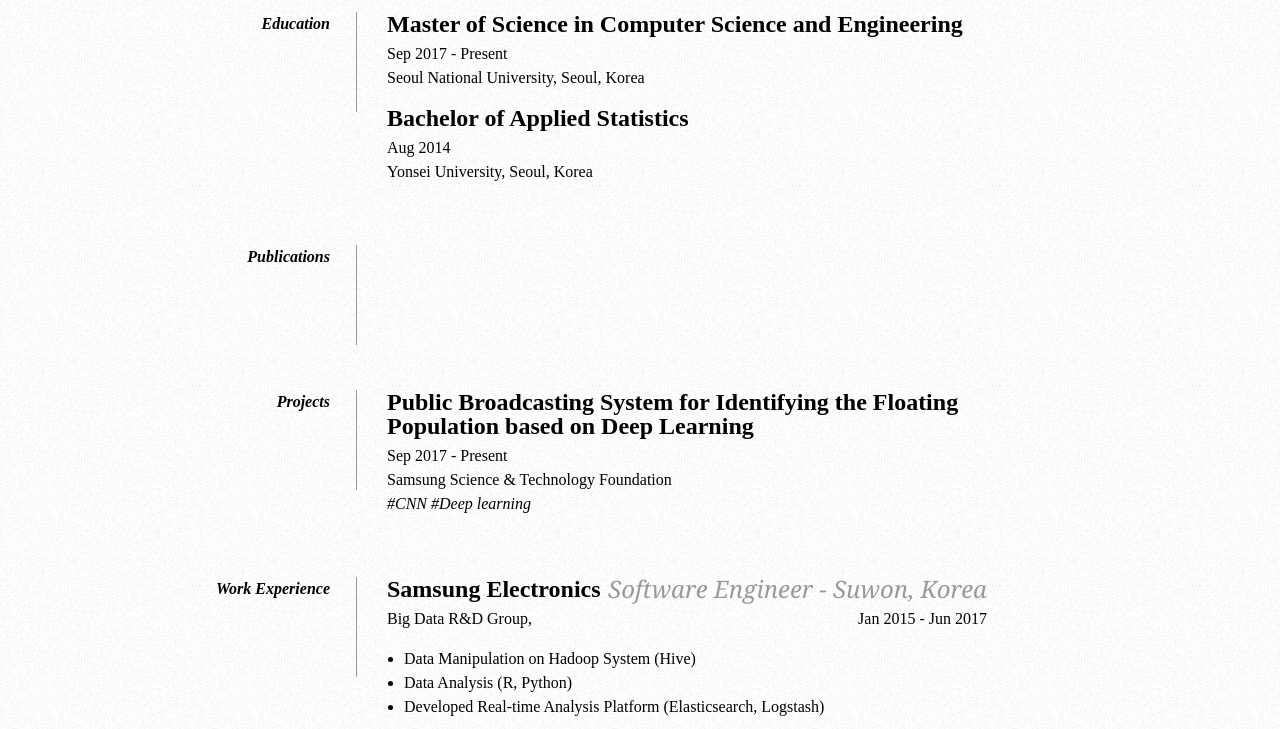
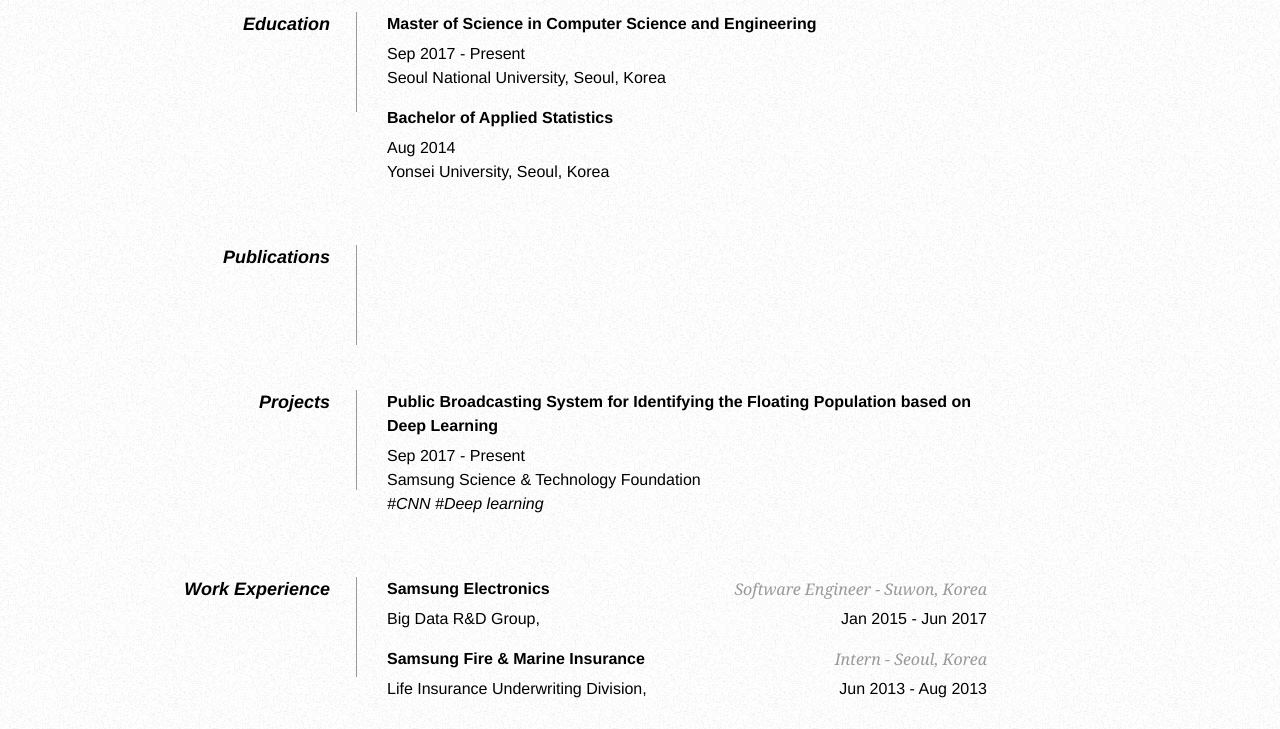
Before and after one commit to pseulki/pseulki.github.io, a plain HTML site: page index.html in a window 1280 px wide. Shown: the part 338-1067 px from the top of the page. Drawn offline with Linux system fonts and the light colour scheme.

Commit message:
erased some details

```diff
--- a/index.html
+++ b/index.html
@@ -10,13 +10,13 @@
 
      <style type="text/css">
         * { margin: 0; padding: 0; }
-        body { Helvetica, Sans-Serif; line-height: 24px; background: url(images/noise.jpg); }
+        body { font: 16px Helvetica, Sans-Serif; line-height: 24px; background: url(images/noise.jpg); }
         .clear { clear: both; }
         #page-wrap { width: 950px; margin: 40px auto 60px; }
         #pic { float: right; margin: 0 0 0 0; }
         h1 { margin: 0 0 16px 0; padding: 0 0 16px 0; font-size: 42px; font-weight: bold; letter-spacing: -2px; border-bottom: 1px solid #999; }
-        h2 { margin: 0 0 6px 0; position: relative; }
-        h2 span { position: absolute; bottom: 0; right: 0; font-style: italic; font-family: Georgia, Serif; color: #999; font-weight: normal; }
+        h2 { font-size: 16px; margin: 0 0 6px 0; position: relative; }
+        h2 span { position: absolute; bottom: 0; right: 0; font-style: italic; font-family: Georgia, Serif; font-size: 16px; color: #999; font-weight: normal; }
         p { margin: 0 0 16px 0; }
 		p span {float: right;}
         a { color: #999; text-decoration: none; border-bottom: 1px dotted #999; }
@@ -24,7 +24,7 @@
         ul { margin: 0 0 32px 17px; }
         #objective { width: 700px; float: left; }
         #objective p { font-family: Georgia, Serif; font-style: italic; color: #666;}
-        dt { font-style: italic; font-weight: bold; text-align: right; padding: 0 26px 0 0; width: 150px; float: left; margin: 15px ; height: 100px; border-right: 1px solid #999;  }
+        dt { font-style: italic; font-weight: bold; font-size: 18px; text-align: right; padding: 0 26px 0 0; width: 150px; float: left; margin: 15px ; height: 100px; border-right: 1px solid #999;  }
         dd { width: 600px; float: left; margin: 15px }
         dd.clear { float: none; margin: 0; height: 15px; }
      </style>
@@ -99,11 +99,6 @@
             <dd>
                 <h2>Samsung Electronics <span>Software Engineer - Suwon, Korea</span></h2>
                 <p> Big Data R&D Group,  <span>  Jan 2015 - Jun 2017 </span><br />
-				<ul>
-                    <li>Data Manipulation on Hadoop System (Hive)</li>
-                    <li>Data Analysis (R, Python)</li>
-                    <li>Developed Real-time Analysis Platform (Elasticsearch, Logstash)</li>
-                </ul>
 
                 <h2>Samsung Fire & Marine Insurance <span>Intern - Seoul, Korea</span></h2>
                 <p> Life Insurance Underwriting Division,  <span>  Jun 2013 - Aug 2013 </span><br />
@@ -114,6 +109,7 @@
 
             <dt>Teaching Experience</dt>
             <dd>
+
                 <ul>
                     <li> TA - Introduction to Data Mining (Spring 2018), Seoul National University</li>
 
```
